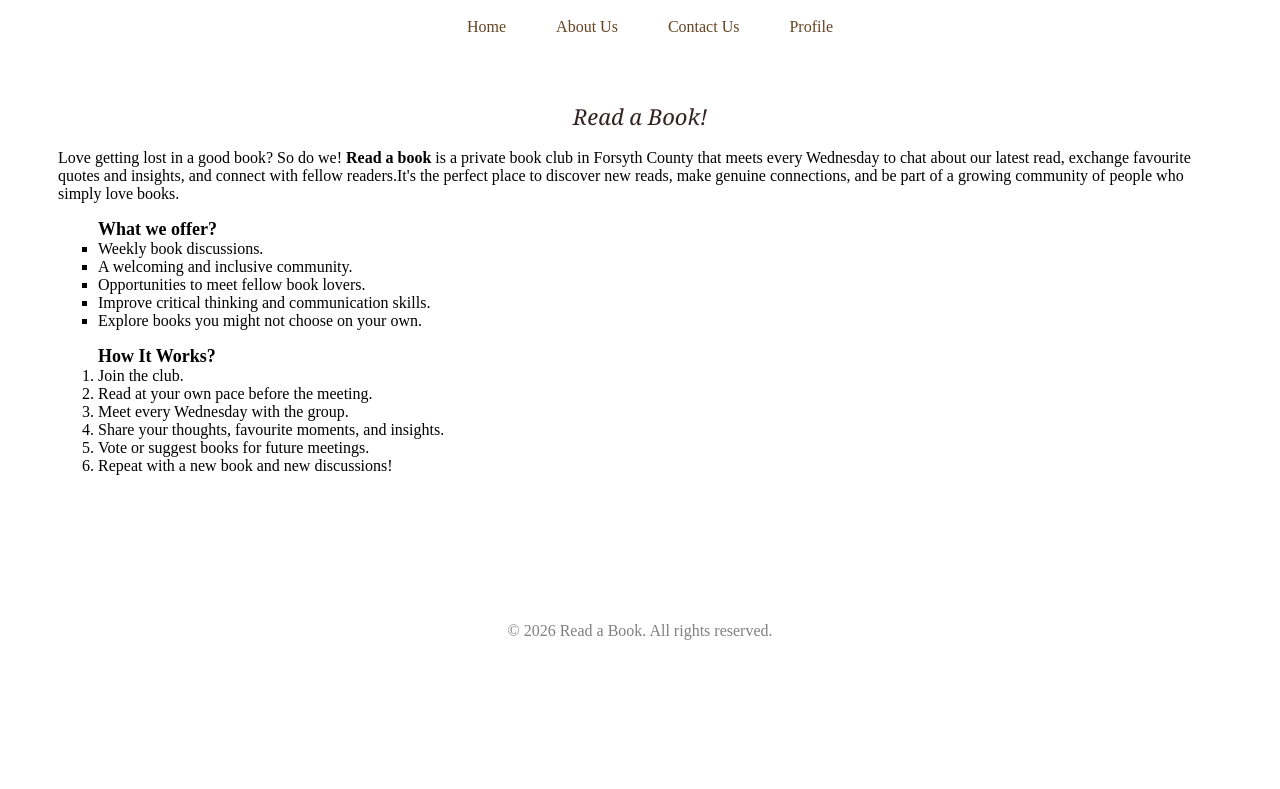
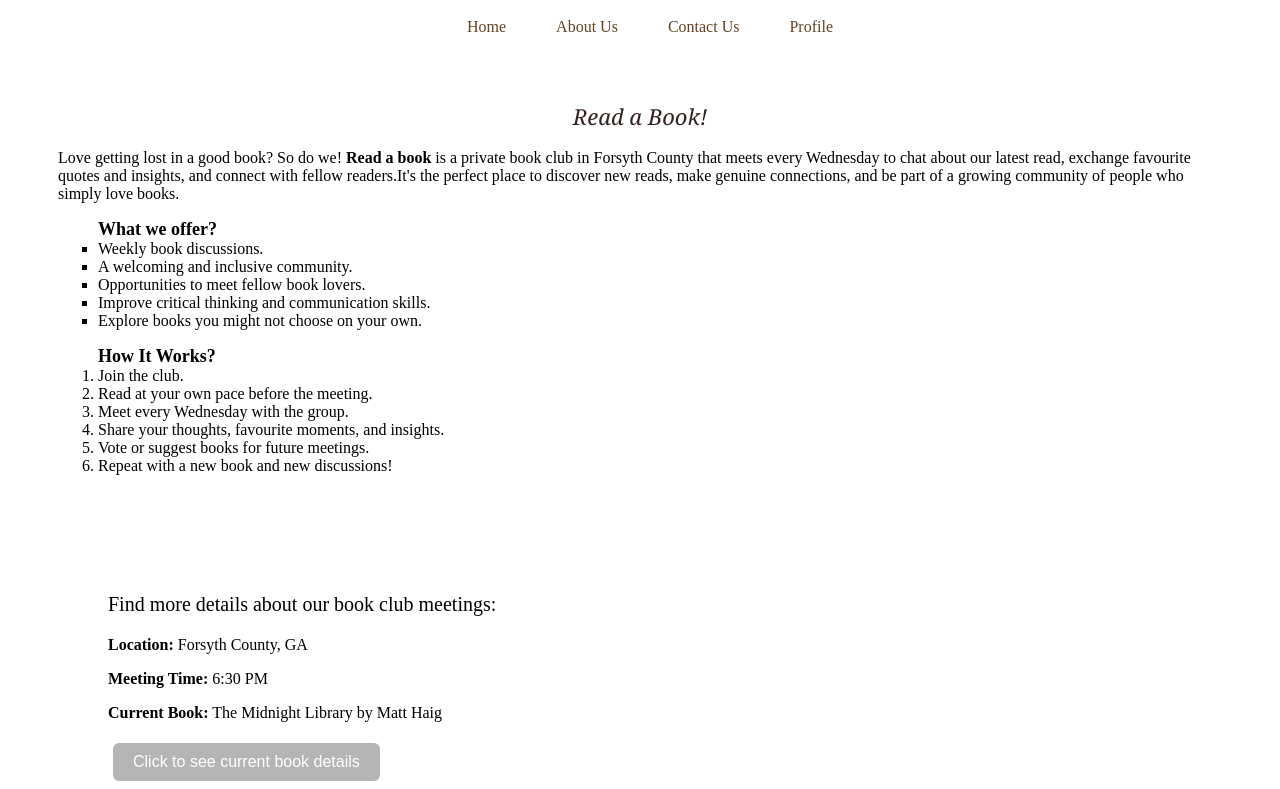
Before and after one commit to Shayana0324/Angular, an Angular app in the folder first-app/: page / in a window 1280 px wide. Shown: the top 789 px of the page. Built offline with nearby package versions, Linux system fonts and the light colour scheme.

Commit message:
Data binding

```diff
--- a/first-app/src/app/app.html
+++ b/first-app/src/app/app.html
@@ -1,4 +1,5 @@
 <!-- <h1>{{title}}</h1> -->
 <app-header></app-header>
 <app-body></app-body>
+<app-data-binding></app-data-binding>
 <app-footer></app-footer>
--- a/first-app/src/app/app.ts
+++ b/first-app/src/app/app.ts
@@ -2,11 +2,12 @@ import { Component, signal } from '@angular/core';
 import { RouterOutlet } from '@angular/router';
 import { Header } from './header/header';
 import { Body } from './body/body';
+import { DataBinding } from './data-binding/data-binding';
 import { Footer } from './footer/footer';
 
 @Component({
   selector: 'app-root',
-  imports: [RouterOutlet, Header,Body, Footer],
+  imports: [RouterOutlet, Header, Body, DataBinding, Footer],
   templateUrl: './app.html',
   styleUrl: './app.css'
 })
--- a/first-app/src/app/body/body.css
+++ b/first-app/src/app/body/body.css
@@ -12,6 +12,6 @@ h2 {
 }
 
 div {
-  margin: 50px;
-  padding-bottom: 50px;
+  margin: 50px 50px 10px;
+  padding-bottom: 2px;
 }
--- a/first-app/src/app/data-binding/data-binding.css
+++ b/first-app/src/app/data-binding/data-binding.css
@@ -0,0 +1,29 @@
+div {
+  margin: 100px;
+  padding-bottom: 2px;
+}
+
+button {
+  margin: 5px;
+  background-color: #4a7c59;
+  color: white;
+  border: none;
+  padding: 10px 20px;
+  font-size: 16px;
+  border-radius: 6px;
+  cursor: pointer;
+  transition: background-color 0.3s ease;
+}
+
+button:hover {
+  background-color: #3b6548;
+}
+
+button:active {
+  transform: scale(0.98);
+}
+
+button:disabled {
+  background-color: #b5b5b5;
+  cursor: not-allowed;
+}
--- a/first-app/src/app/data-binding/data-binding.html
+++ b/first-app/src/app/data-binding/data-binding.html
@@ -1 +1,12 @@
-<p>data-binding works!</p>
+<link rel="stylesheet" href="data-binding.css">
+
+<div>
+  <p style="font-size: 20px;">Find more details about our book club meetings:</p>
+
+  <p><b>Location:</b> {{ location }}</p>
+  <p><b>Meeting Time:</b> {{ meetingTime }}</p>
+  <p><b>Current Book:</b> {{ currentBook }}</p>
+
+  <button [disabled]="isDisabled">Click to see current book details</button> <br>
+  <button (click)="showMessage()">Next Book!</button>
+</div>
--- a/first-app/src/app/data-binding/data-binding.ts
+++ b/first-app/src/app/data-binding/data-binding.ts
@@ -6,4 +6,17 @@ import { Component } from '@angular/core';
   templateUrl: './data-binding.html',
   styleUrl: './data-binding.css',
 })
-export class DataBinding {}
+export class DataBinding {
+  // Interpolation Binding
+  location = 'Forsyth County, GA';
+  meetingTime = '6:30 PM';
+  currentBook = 'The Midnight Library by Matt Haig';
+
+  // Property Binding
+  isDisabled = true;
+
+  // Event Binding
+  showMessage() {
+    alert("Next book: Atomic Habits by James Clear");
+  }
+}
```
